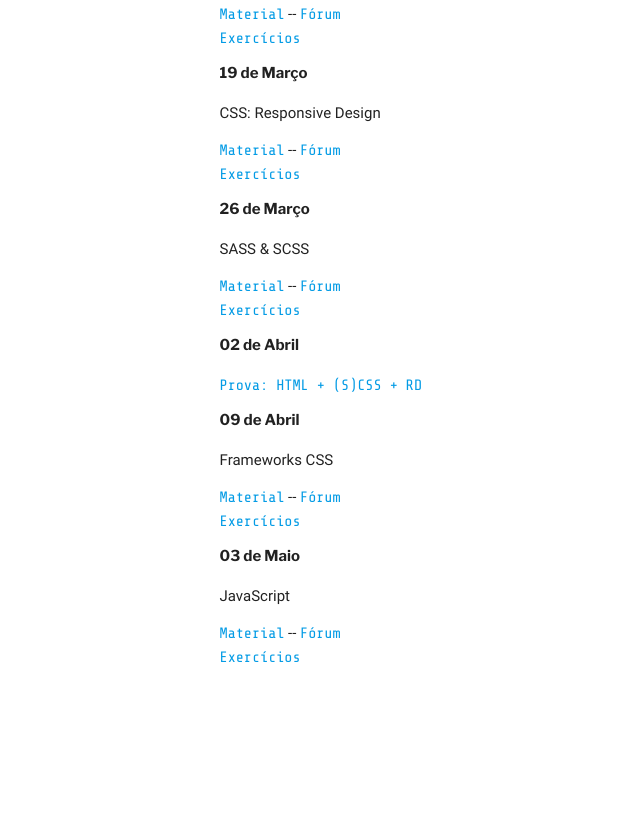
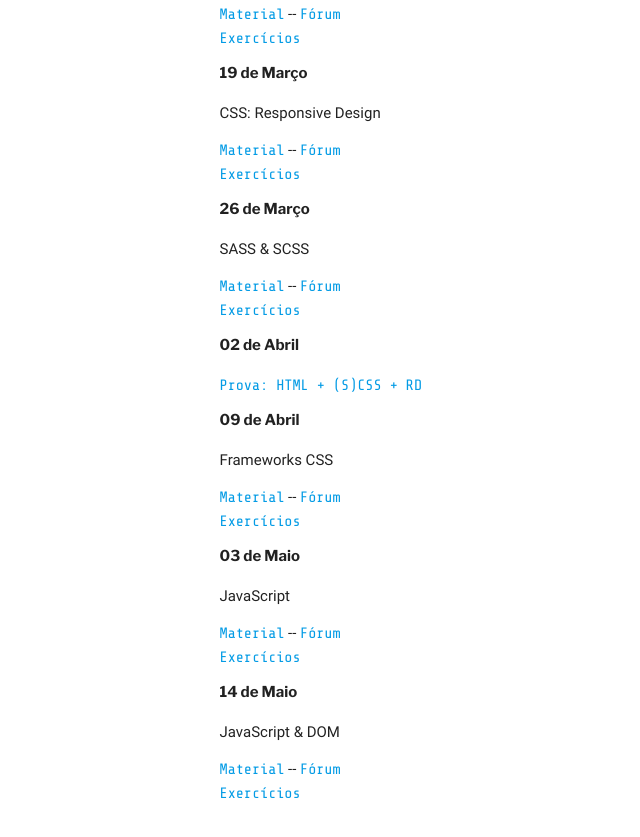
Before and after one commit to COLTEC-DAW/coltec-daw.github.io, a Jekyll site: the page built from classes.html, in a window 1280 px wide and 900 px high, scrolled down 970 px. Shown: the top 837 px of the window, without its empty margins (89-729 px from the left). Built offline with Jekyll 4.4.1, drawn with Linux system fonts in a browser that asks for light colours; some web fonts are replaced; before the commit the page ends 1734 px from its top, so only the background shows below that.

Commit message:
AddedJS & DOM class

```diff
--- a/classes.html
+++ b/classes.html
@@ -73,4 +73,12 @@ layout: default
             <li><a href="https://github.com/COLTEC-DAW/E05-JavaScript">Exercícios</a></li>
         </ul>
     </dd>
+    <dd>
+        <h6>14 de Maio</h6>
+        <p>JavaScript &amp; DOM</p>
+        <ul>
+            <li><a href="https://coltec-daw.github.io/Aula-06-JavaScript/?full#60">Material</a> -- <a href="https://github.com/COLTEC-DAW/Aula-06-JavaScript/issues">Fórum</a></li>
+            <li><a href="https://github.com/COLTEC-DAW/E06-JavaScript-DOM">Exercícios</a></li>
+        </ul>
+    </dd>
 </dl>
```
